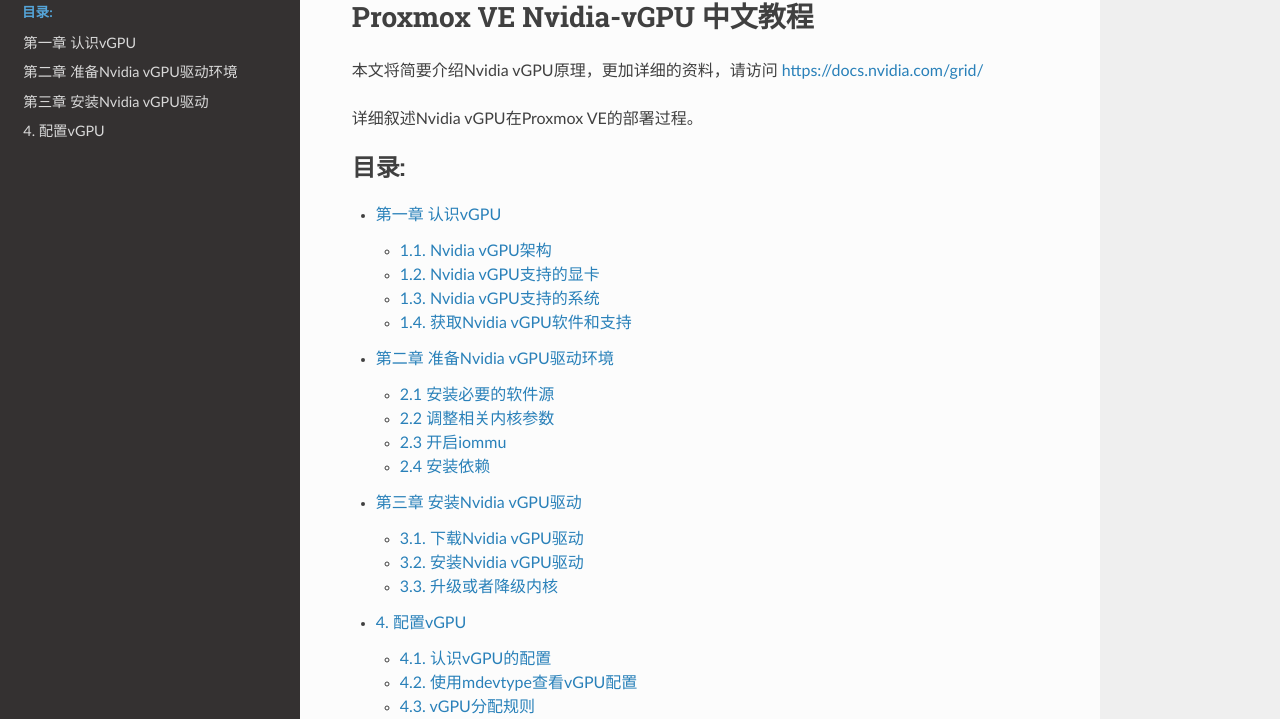
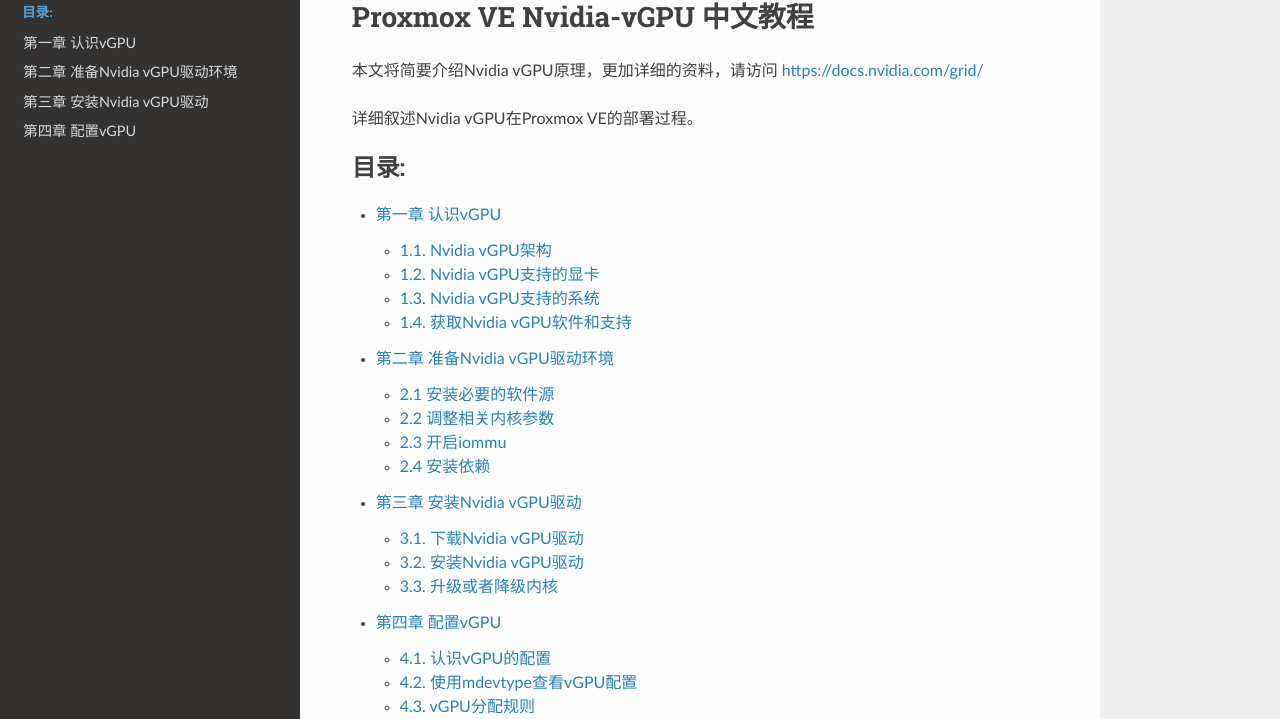
Before and after one commit to jiangcuo/pve-doc-cn, a Sphinx documentation site: the page built from source/index.rst, in a window 1280 px wide and 1197 px high. Shown: the part 109-828 px from the top of the window. Built offline with Sphinx 7.4.7 and the Read the Docs theme 2.0.0, drawn with Linux system fonts in a browser that asks for light colours.

Commit message:
Update configure.md

```diff
--- a/source/configure.md
+++ b/source/configure.md
@@ -1,4 +1,4 @@
-# 4. 配置vGPU
+# 第四章 配置vGPU
 
 ## 4.1. 认识vGPU的配置
 
```
